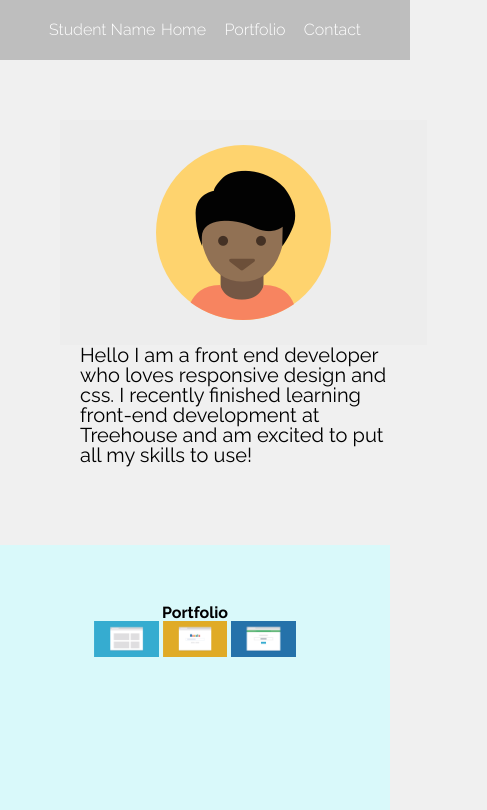
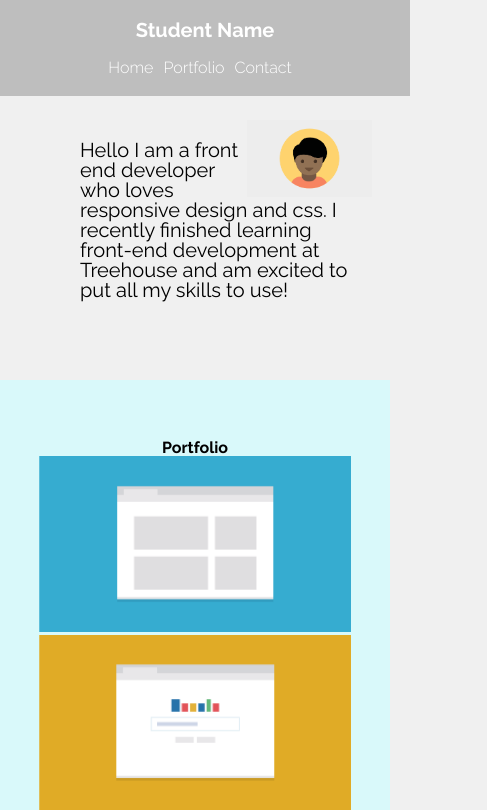
Before and after one commit to jonwalz/Treehouse_project2, a plain HTML site: page index.html in a window 390 px wide. Shown: the top 810 px of the page, 487 px wide, since content can reach past the window. Drawn offline with Linux system fonts and the light colour scheme.

Commit message:
Added tablet and mobile styles

```diff
--- a/index.html
+++ b/index.html
@@ -2,6 +2,7 @@
 <html>
 
 <head>
+    <meta name="viewport" content="width=device-width, initial-scale=1">
     <title>Portfolio Project 2</title>
     <link href='https://fonts.googleapis.com/css?family=Raleway:400,300,500,700' rel='stylesheet' type='text/css'>
     <link rel="stylesheet" href="styles.css">
@@ -10,7 +11,7 @@
 <body>
 <div class="main-nav">
     <div class="nav">
-        <div>Student Name</div>
+        <div id="student-name">Student Name</div>
         <ul class="nav-links">
             <li><a href="index.html">Home</a></li>
             <li><a href="#portfolio">Portfolio</a></li>
@@ -39,6 +40,15 @@
         <div class="col">
             <img src="Images/portfolio-3.png" alt="Image of first portfolio piece">
         </div>
+        <div class="col">
+            <img src="Images/portfolio-4.png" alt="Image of first portfolio piece">
+        </div>
+        <div class="col">
+            <img src="Images/portfolio-5.png" alt="Image of first portfolio piece">
+        </div>
+        <div class="col">
+            <img src="Images/portfolio-6.png" alt="Image of first portfolio piece">
+        </div>
     </div>
 </div>
 
--- a/styles.css
+++ b/styles.css
@@ -86,6 +86,11 @@ a:hover {
     z-index: 1;
 }
 
+#student-name {
+    font-size: 20px;
+    font-weight: 600;
+}
+
 .nav {
     color: white;
     width: 80%;
@@ -99,6 +104,8 @@ a:hover {
 }
 
 .nav ul {
+    display: flex;
+    align-content: center;
     list-style-type: none;
     width: 200px;
 }
@@ -107,6 +114,11 @@ a:hover {
     width: 180px;
     display: flex;
     justify-content: space-between;
+}
+
+.nav-links li {
+    display: flex;
+    align-content: center;
 }
 
 body {
@@ -150,21 +162,24 @@ body {
 }
 
 .portfolio-container {
-    width: 80%;
+    width: 100%;
     margin: 0 auto;
 }
 
 .portfolio h1 {
     font-weight: 600;
 }
+
 .portfolio .col {
     display: inline-block;
     width: 30%;
     di
 }
+
 .portfolio .col img {
     width: 100%;
 }
+
 /*************************
     Contact Section
 **************************/
@@ -217,3 +232,61 @@ body {
     display: table;
     clear: both;
 }
+
+/***************
+  Tablet Styles
+***************/
+
+@media (max-width: 1024px) {
+    .nav {
+        display: block;
+        margin-top: 10px;
+        margin-bottom: 10px;
+    }
+
+    .nav .nav-links {
+        width: 100%;
+        text-align: center;
+        justify-content: center;
+    }
+
+    .nav .nav-links li {
+        margin-right: 10px;
+        margin-top: 20px;
+    }
+
+    .portfolio {
+        padding: 0;
+        padding-top: 60px;
+    }
+
+    .portfolio-container {
+        width: 100%;
+    }
+
+    .portfolio .col {
+        width: 40%;
+    }
+    .profile-image {
+        width: 40%;
+    }
+}
+
+/***************
+  Mobile Styles
+***************/
+
+@media (max-width: 768px) {
+    .portfolio {
+        padding: 0;
+        padding-top: 60px;
+    }
+
+    .portfolio-container {
+        width: 100%;
+    }
+
+    .portfolio .col {
+        width: 80%;
+    }
+}
```
